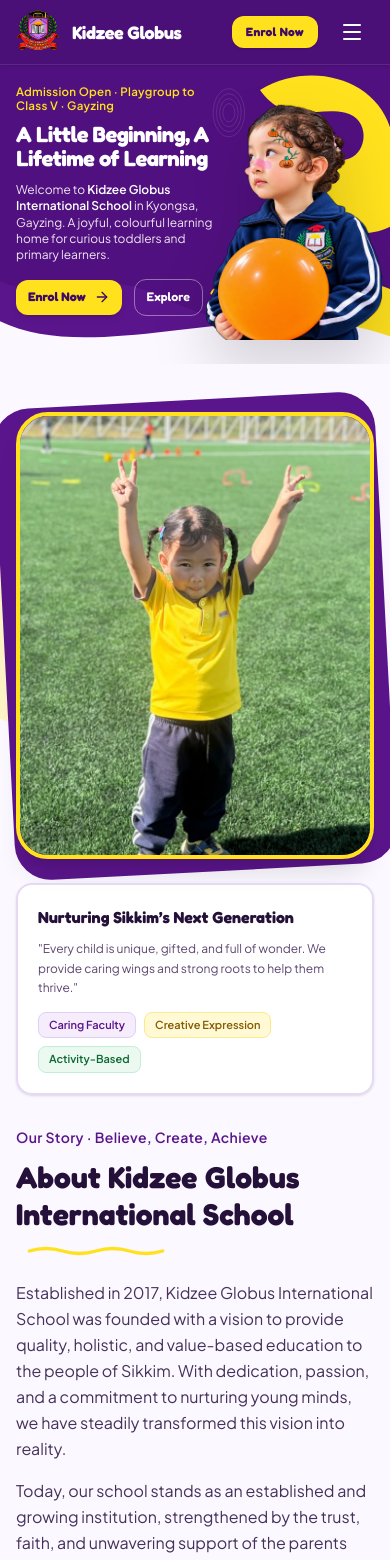
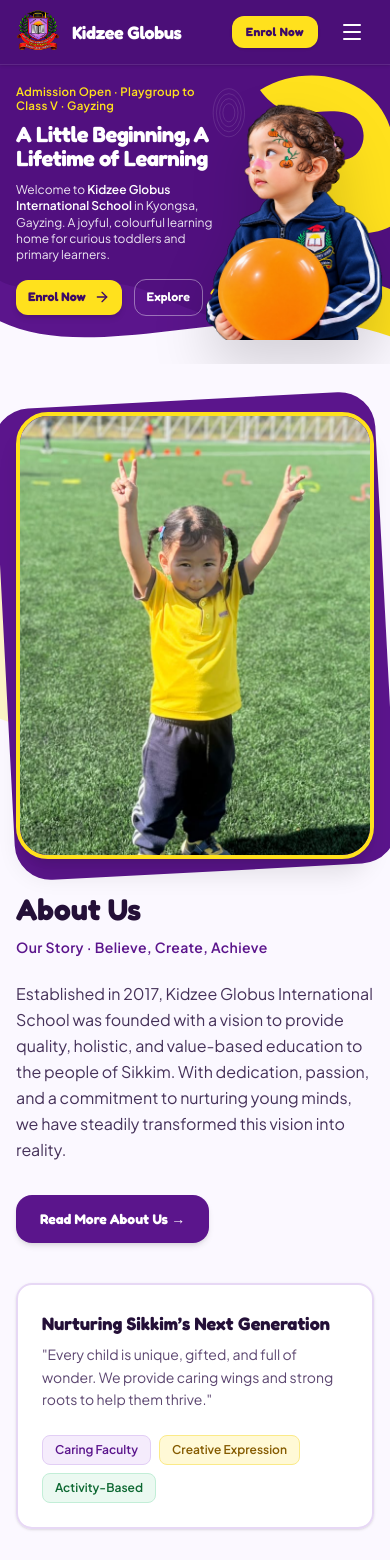
Before and after one commit to avhishekrai02-we/kidzeeglobus, a React (Vite) app: page / in a window 390 px wide. Shown: the top 1560 px of the page. Built offline with nearby package versions, Linux system fonts and the light colour scheme.

Commit message:
Align About Us heading, shorten mobile preview text, and widen highlight banner

```diff
--- a/about.html
+++ b/about.html
@@ -108,7 +108,7 @@
               </a>
             </div>
 
-            <div class="grid grid-cols-1 lg:grid-cols-12 gap-8 lg:gap-12 items-center">
+            <div class="grid grid-cols-1 lg:grid-cols-12 gap-8 lg:gap-12 items-start">
               <!-- Left Photo & Highlight Card -->
               <div class="lg:col-span-5 space-y-6">
                 <div class="relative mx-auto max-w-[400px]">
@@ -123,38 +123,18 @@
                     <img src="./public/assets/aistudio/WhatsApp_Image_2026-11-19_at_2.30.20_PM__1__2e5c8f7c.jpeg" alt="Joyful Kidzee Globus student in bright yellow polo raising victory signs on the outdoor sports field" class="w-full h-full object-cover object-center transition-transform duration-300 hover:scale-105" />
                   </div>
                 </div>
-
-                <div class="relative mx-auto max-w-[400px] rounded-2xl bg-white/95 border-2 border-[#E7D8F5] p-5 shadow-sm space-y-2.5">
-                  <div>
-                    <h4 class="font-display font-bold text-base text-[#241038]">
-                      Nurturing Sikkim’s Next Generation
-                    </h4>
-                  </div>
-                  <p class="text-xs sm:text-sm text-[#5C4670] leading-relaxed">
-                    "Every child is unique, gifted, and full of wonder. We provide caring wings and strong roots to help them thrive."
-                  </p>
-                  <div class="pt-1 flex flex-wrap gap-2 text-[11px] font-semibold text-[#5B158C]">
-                    <span class="px-2.5 py-1 rounded-lg bg-[#F5ECFC] border border-[#E2CEF5]">Caring Faculty</span>
-                    <span class="px-2.5 py-1 rounded-lg bg-[#FFF9D6] text-[#855B00] border border-[#FBEA88]">Creative Expression</span>
-                    <span class="px-2.5 py-1 rounded-lg bg-[#EBF9F1] text-[#0D6832] border border-[#C2EED7]">Activity-Based</span>
-                  </div>
-                </div>
               </div>
 
               <!-- Right Full Story Column (All 4 Paragraphs) -->
               <div class="lg:col-span-7 space-y-6">
-                <div class="space-y-3">
+                <div class="space-y-2">
+                  <h1 class="font-display font-bold text-3xl sm:text-5xl text-[#241038] text-balance leading-tight">
+                    About Us
+                  </h1>
                   <p class="text-sm font-semibold text-[#5B158C] tracking-wide">
                     Our Story · Believe, Create, Achieve
                   </p>
-                  <h1 class="font-display font-bold text-3xl sm:text-4xl text-[#241038] text-balance leading-tight">
-                    About Kidzee Globus International School
-                  </h1>
-                  <svg aria-hidden="true" viewBox="0 0 160 12" class="w-40 h-2.5 text-[#FFE11D] mt-1.5">
-                    <path d="M0,6 Q20,0 40,6 T80,6 T120,6 T160,6" fill="none" stroke="currentColor" stroke-width="4" stroke-linecap="round" />
-                  </svg>
                 </div>
-
                 <div class="space-y-4 text-base sm:text-lg text-[#453159] leading-relaxed">
                   <p>
                     Established in 2017, Kidzee Globus International School was founded with a vision to provide quality, holistic, and value-based education to the people of Sikkim. With dedication, passion, and a commitment to nurturing young minds, we have steadily transformed this vision into reality.
@@ -169,6 +149,23 @@
                     As we continue to grow, our commitment remains steadfast—to provide an enriching learning environment, embrace innovation, and uphold the trust of our parents and students, today and for generations to come.
                   </p>
                 </div>
+              </div>
+            </div>
+
+            <!-- Full-Width School Highlight Card -->
+            <div class="mt-10 w-full rounded-2xl bg-white/95 border-2 border-[#E7D8F5] p-6 sm:p-7 shadow-sm flex flex-col md:flex-row items-start md:items-center justify-between gap-6">
+              <div class="space-y-1.5 max-w-2xl">
+                <h4 class="font-display font-bold text-lg text-[#241038]">
+                  Nurturing Sikkim’s Next Generation
+                </h4>
+                <p class="text-sm text-[#5C4670] leading-relaxed">
+                  "Every child is unique, gifted, and full of wonder. We provide caring wings and strong roots to help them thrive."
+                </p>
+              </div>
+              <div class="flex flex-wrap gap-2 text-xs font-semibold text-[#5B158C] shrink-0">
+                <span class="px-3 py-1.5 rounded-lg bg-[#F5ECFC] border border-[#E2CEF5]">Caring Faculty</span>
+                <span class="px-3 py-1.5 rounded-lg bg-[#FFF9D6] text-[#855B00] border border-[#FBEA88]">Creative Expression</span>
+                <span class="px-3 py-1.5 rounded-lg bg-[#EBF9F1] text-[#0D6832] border border-[#C2EED7]">Activity-Based</span>
               </div>
             </div>
 
--- a/src/components/AboutSection.tsx
+++ b/src/components/AboutSection.tsx
@@ -57,7 +57,7 @@ export function AboutSection({ isFullPage = false, onReadMore, onBack }: AboutSe
             </button>
           </div>
         )}
-        <div className="grid grid-cols-1 lg:grid-cols-12 gap-8 lg:gap-12 items-center">
+        <div className="grid grid-cols-1 lg:grid-cols-12 gap-8 lg:gap-12 items-start">
           {/* Left Photo Showcase — matching the joyful yellow-uniform student in the PDF */}
           <motion.div
             initial={{ opacity: 0, x: -20 }}
@@ -102,29 +102,6 @@ export function AboutSection({ isFullPage = false, onReadMore, onBack }: AboutSe
                 />
               </div>
             </div>
-
-            {/* Playful School Highlight Card under Photo */}
-            <div className="relative mx-auto max-w-[400px] rounded-2xl bg-white/95 border-2 border-[#E7D8F5] p-5 shadow-sm space-y-2.5">
-              <div>
-                <h4 className="font-display font-bold text-base text-[#241038]">
-                  Nurturing Sikkim’s Next Generation
-                </h4>
-              </div>
-              <p className="text-xs sm:text-sm text-[#5C4670] leading-relaxed">
-                "Every child is unique, gifted, and full of wonder. We provide caring wings and strong roots to help them thrive."
-              </p>
-              <div className="pt-1 flex flex-wrap gap-2 text-[11px] font-semibold text-[#5B158C]">
-                <span className="px-2.5 py-1 rounded-lg bg-[#F5ECFC] border border-[#E2CEF5]">
-                  Caring Faculty
-                </span>
-                <span className="px-2.5 py-1 rounded-lg bg-[#FFF9D6] text-[#855B00] border border-[#FBEA88]">
-                  Creative Expression
-                </span>
-                <span className="px-2.5 py-1 rounded-lg bg-[#EBF9F1] text-[#0D6832] border border-[#C2EED7]">
-                  Activity-Based
-                </span>
-              </div>
-            </div>
           </motion.div>
 
           {/* Right Story & Core Values Column */}
@@ -135,33 +112,19 @@ export function AboutSection({ isFullPage = false, onReadMore, onBack }: AboutSe
             transition={{ duration: 0.45, ease: [0.16, 1, 0.3, 1] }}
             className="lg:col-span-7 space-y-6"
           >
-            <div className="space-y-3">
+            <div className="space-y-2">
+              <h2 className="font-display font-bold text-3xl sm:text-5xl text-[#241038] text-balance leading-tight">
+                About Us
+              </h2>
               <p className="text-sm font-semibold text-[#5B158C] tracking-wide">
                 Our Story · {SCHOOL_INFO.motto}
               </p>
-              <h2 className="font-display font-bold text-3xl sm:text-4xl text-[#241038] text-balance leading-tight">
-                About Kidzee Globus International School
-              </h2>
-              <svg
-                aria-hidden="true"
-                viewBox="0 0 160 12"
-                className="w-40 h-2.5 text-[#FFE11D] mt-1.5"
-              >
-                <path
-                  d="M0,6 Q20,0 40,6 T80,6 T120,6 T160,6"
-                  fill="none"
-                  stroke="currentColor"
-                  strokeWidth="4"
-                  strokeLinecap="round"
-                />
-              </svg>
             </div>
-
             <div className="space-y-4 text-base sm:text-lg text-[#453159] leading-relaxed">
               <p>
                 Established in 2017, Kidzee Globus International School was founded with a vision to provide quality, holistic, and value-based education to the people of Sikkim. With dedication, passion, and a commitment to nurturing young minds, we have steadily transformed this vision into reality.
               </p>
-              <p>
+              <p className={isFullPage ? undefined : 'hidden lg:block'}>
                 Today, our school stands as an established and growing institution, strengthened by the trust, faith, and unwavering support of the parents and community of Gyalshing. The increasing number of admissions reflects the confidence families place in us and inspires us to strive for excellence every day.
               </p>
               {isFullPage && (
@@ -186,6 +149,29 @@ export function AboutSection({ isFullPage = false, onReadMore, onBack }: AboutSe
               </div>
             )}
           </motion.div>
+        </div>
+
+        {/* Full-Width School Highlight Card below the 2-column split */}
+        <div className="mt-10 w-full rounded-2xl bg-white/95 border-2 border-[#E7D8F5] p-6 sm:p-7 shadow-sm flex flex-col md:flex-row items-start md:items-center justify-between gap-6">
+          <div className="space-y-1.5 max-w-2xl">
+            <h4 className="font-display font-bold text-lg text-[#241038]">
+              Nurturing Sikkim’s Next Generation
+            </h4>
+            <p className="text-sm text-[#5C4670] leading-relaxed">
+              "Every child is unique, gifted, and full of wonder. We provide caring wings and strong roots to help them thrive."
+            </p>
+          </div>
+          <div className="flex flex-wrap gap-2 text-xs font-semibold text-[#5B158C] shrink-0">
+            <span className="px-3 py-1.5 rounded-lg bg-[#F5ECFC] border border-[#E2CEF5]">
+              Caring Faculty
+            </span>
+            <span className="px-3 py-1.5 rounded-lg bg-[#FFF9D6] text-[#855B00] border border-[#FBEA88]">
+              Creative Expression
+            </span>
+            <span className="px-3 py-1.5 rounded-lg bg-[#EBF9F1] text-[#0D6832] border border-[#C2EED7]">
+              Activity-Based
+            </span>
+          </div>
         </div>
 
         {isFullPage && (
```
Also changed, not shown: index.html (+1 -1 lines).
